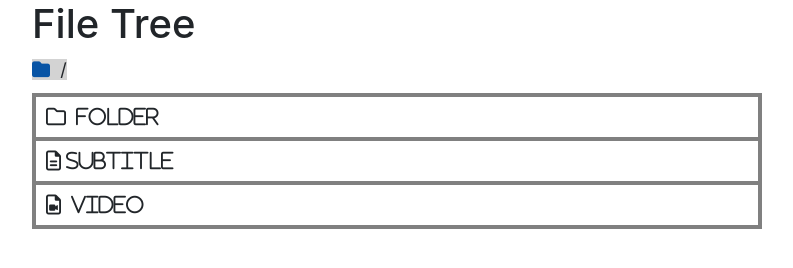
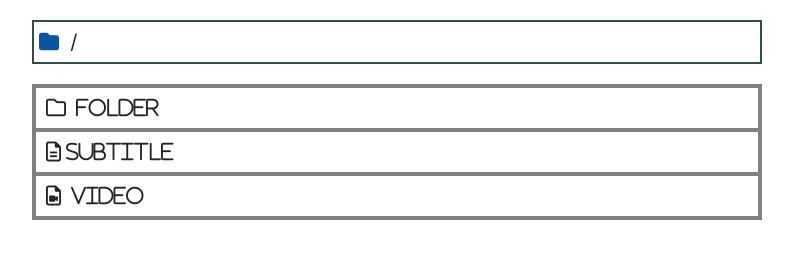
Before and after one commit to RichardGodfreyson/local_video_streaming, a plain HTML site: page index.html in a window 1280 px wide. Shown: the whole page, without its empty margins (243-1036 px from the left). Drawn offline with nearby package versions, Linux system fonts and the light colour scheme; files that its build step writes are made by us from their sources.

Commit message:
Adjusted path settings

```diff
--- a/index.html
+++ b/index.html
@@ -11,11 +11,12 @@
     <div class="container">
       <div class="row">
         <div class="col-lg-8 offset-lg-2 col-md-10 offset-md-1 col-sm-12">
-          <h1>File Tree</h1>
-          <span class="path">
-            <a href="#"><i class="fas fa-folder"></i></a>
-            &nbsp;&sol;
-          </span>
+          <div class="pathbar">
+            <span class="path">
+              <a href="#"><i class="fas fa-folder"></i></a>
+              &nbsp;&sol;
+            </span>
+          </div>
 
           <div id="wrap">
             <div onclick="location.href='#';" class="far fa-folder files">
--- /dev/null
+++ b/sass/_path.scss
@@ -0,0 +1,38 @@
+$path-size-lg: 20px;
+$path-size-md: 18px;
+$path-size-sm: 16px;
+$path-size-xs: 14px;
+
+.pathbar {
+  text-align: left;
+  margin-top: 20px;
+  margin-bottom: 20px;
+  padding: 5px;
+  border: 2px solid darkslategray;
+
+  .path {
+    font-size: $path-size-lg;
+    width: 100%;
+
+    @media (max-width: 767.98px) {
+      font-size: $path-size-xs;
+    }
+
+    // Medium devices (tablets, 768px and up)
+    @media (min-width: 768px) and (max-width: 991.98px) {
+      font-size: $path-size-sm;
+    }
+
+    // Large devices (desktops, 992px and up)
+    @media (min-width: 992px) and (max-width: 1199.98px) {
+      font-size: $path-size-md;
+    }
+
+    @media (min-width: 1200px) {
+      font-size: $path-size-lg;
+    }
+  }
+  i {
+    color: #0854a5;
+  }
+}
--- a/sass/file_system.scss
+++ b/sass/file_system.scss
@@ -2,7 +2,6 @@
 @import "path.scss";
 
 $border-radius: 15px;
-$icons-size: 20px;
 $file-tree-primary: gray;
 $file-tree-secondary: lightgray;
 
@@ -13,7 +12,6 @@ $file-tree-secondary: lightgray;
 
 .files {
   width: 100%;
-  font-size: $icons-size;
   border: 2px $file-tree-primary solid;
   padding: 10px;
   cursor: pointer;
@@ -21,4 +19,22 @@ $file-tree-secondary: lightgray;
   &:hover {
     background-color: $file-tree-secondary;
   }
+
+  @media (max-width: 767.98px) {
+    font-size: $path-size-xs;
+  }
+
+  // Medium devices (tablets, 768px and up)
+  @media (min-width: 768px) and (max-width: 991.98px) {
+    font-size: $path-size-sm;
+  }
+
+  // Large devices (desktops, 992px and up)
+  @media (min-width: 992px) and (max-width: 1199.98px) {
+    font-size: $path-size-md;
+  }
+
+  @media (min-width: 1200px) {
+    font-size: $path-size-lg;
+  }
 }
--- a/sass/path.scss
+++ /dev/null
@@ -1,11 +0,0 @@
-$path-size: 18px;
-
-.path {
-  font-size: $path-size;
-  background-color: lightgray;
-  width: 100%;
-}
-
-i {
-  color: #0854a5;
-}
```
Also changed, not shown: html/player.html (+0 -4 lines).
